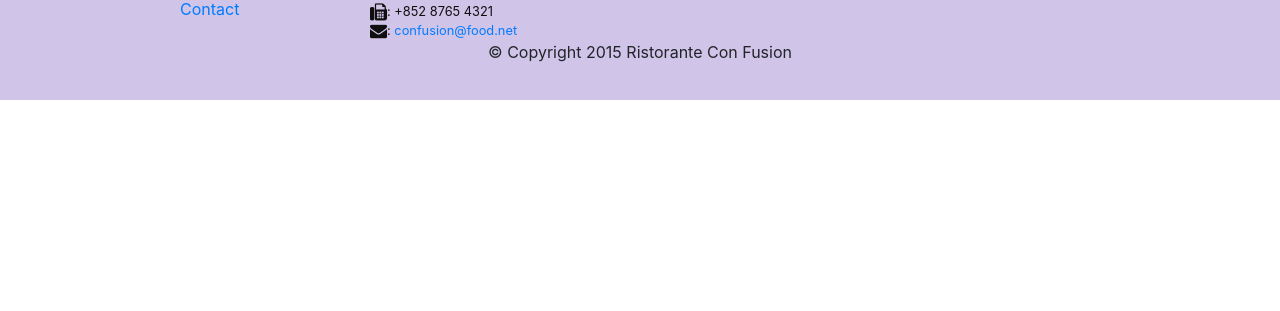
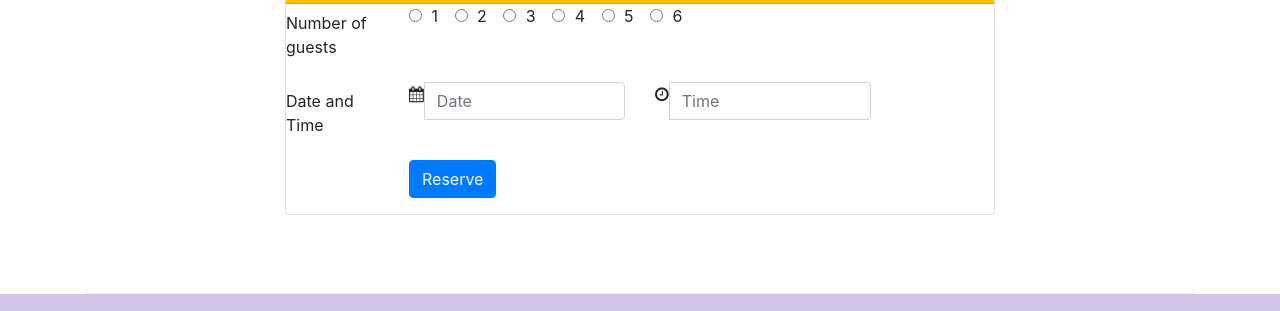
Before and after one commit to rajashreemadan/conFusion, a website: page index.html in a window 1280 px wide. Shown: the part 1640-1951 px from the top of the page. Before the commit the page ends 1740 px from the top, so only its background shows below. Drawn offline with nearby package versions, Linux system fonts and the light colour scheme.

Commit message:
Add a reservation form to index.html

```diff
--- a/index.html
+++ b/index.html
@@ -36,12 +36,15 @@
     <header class="jumbotron">
         <div class="container">
             <div class="row row-header">
-                <div class="col-12 col-sm-8">
+                <div class="col-12 col-sm-6">
                     <h1>Ristorante con Fusion</h1>
                     <p>We take inspiration from the World's best cuisines, and create a unique fusion experience. Our lipsmacking creations will tickle your culinary senses!</p>
                 </div>
-                <div class="col col-sm align-self-center">
+                <div class="col col-sm-3 align-self-center">
                     <img src="img/logo.png" class="img-fluid">
+                </div>
+                <div class="col-12 col-sm-3 align-self-center">
+                    <a class="btn btn-block btn-warning" href="#reserve">Reserve Table</a>
                 </div>
             </div>
         </div>
@@ -72,9 +75,15 @@
             <div class="col-sm-4 col-md-3">
                 <h3>This Month's Promotions</h3>
             </div>
+
             <div class="col-sm col-md">
-                <h2>Weekend Grand Buffet</h2>
-                <p class="hidden-xs-down">Featuring mouthwatering combinations with a choice of five different salads, six enticing appetizers, six main entrees and five choicest desserts. Free flowing bubbly and soft drinks. All for just $19.99 per person </p>
+              <div class="media">
+                    <div class="media-body">
+                        <h2 class="mt-0">Weekend Grand Buffet <span class="badge badge-danger">NEW</span></h2>
+                        <p class="hidden-xs-down">Featuring mouthwatering combinations with a choice of five different salads, six enticing appetizers, six main entrees and five choicest desserts. Free flowing bubbly and soft drinks. All for just $19.99 per person </p>
+                    </div>
+                    <img class="d-flex img-thumbnail align-self-center" src="img/buffet.png" alt="Uthappizza">
+                </div>
             </div>
         </div>
 
@@ -96,6 +105,73 @@
                          </p>
                     </div>
                 </div>
+            </div>
+        </div>
+
+        <div class="row row-content">
+            <div class=" offset-sm-2 col-sm-8">
+              <div class="card" id="reserve">
+                  <h3 class="card-header bg-warning text-white">Reserve a Table</h3>
+                  <div class="card-block">
+                    <form>
+                        <div class="form-group row">
+                            <label for="firstname" class="col-md-3 col-lg-2 col-form-label">Number of guests</label>
+                            <div class="col-md-9 col-lg-10">
+                              <div class="form-check form-check-inline">
+                                <label class="form-check-label">
+                                  <input class="form-check-input" type="radio" name="inlineRadioOptions" id="inlineRadio1" value="option1"> 1
+                                </label>
+                              </div>
+                              <div class="form-check form-check-inline">
+                                <label class="form-check-label">
+                                  <input class="form-check-input" type="radio" name="inlineRadioOptions" id="inlineRadio2" value="option2"> 2
+                                </label>
+                              </div>
+                              <div class="form-check form-check-inline">
+                                <label class="form-check-label">
+                                  <input class="form-check-input" type="radio" name="inlineRadioOptions" id="inlineRadio3" value="option3"> 3
+                                </label>
+                              </div>
+                              <div class="form-check form-check-inline">
+                                <label class="form-check-label">
+                                  <input class="form-check-input" type="radio" name="inlineRadioOptions" id="inlineRadio4" value="option4"> 4
+                                </label>
+                              </div>
+                              <div class="form-check form-check-inline">
+                                <label class="form-check-label">
+                                  <input class="form-check-input" type="radio" name="inlineRadioOptions" id="inlineRadio5" value="option5"> 5
+                                </label>
+                              </div>
+                              <div class="form-check form-check-inline">
+                                <label class="form-check-label">
+                                  <input class="form-check-input" type="radio" name="inlineRadioOptions" id="inlineRadio6" value="option6"> 6
+                                </label>
+                              </div>
+                            </div>
+                        </div>
+                        <div class="form-group row">
+                          <label for="telnum" class="col-12 col-md-3 col-lg-2 col-form-label">Date and Time</label>
+                          <div class="col-8 col-md-4">
+                              <div class="input-group">
+                                  <div class="input-group-addon"><i class="fa fa-calendar" aria-hidden="true"></i></div>
+                                      <input type="text" class="form-control" id="date" name="date" placeholder="Date">
+                              </div>
+                          </div>
+                          <div class="col-8 col-md-4">
+                            <div class="input-group">
+                                <div class="input-group-addon"><i class="fa fa-clock-o" aria-hidden="true"></i></div>
+                                    <input type="text" class="form-control" id="time" name="time" placeholder="Time">
+                            </div>
+                          </div>
+                        </div>
+                          <div class="form-group row">
+                              <div class="offset-md-3 offset-lg-2 col-md-10">
+                                  <button type="submit" class="btn btn-primary">Reserve</button>
+                              </div>
+                          </div>
+                    </form>
+                  </div>
+              </div>
             </div>
         </div>
     </div>
```
